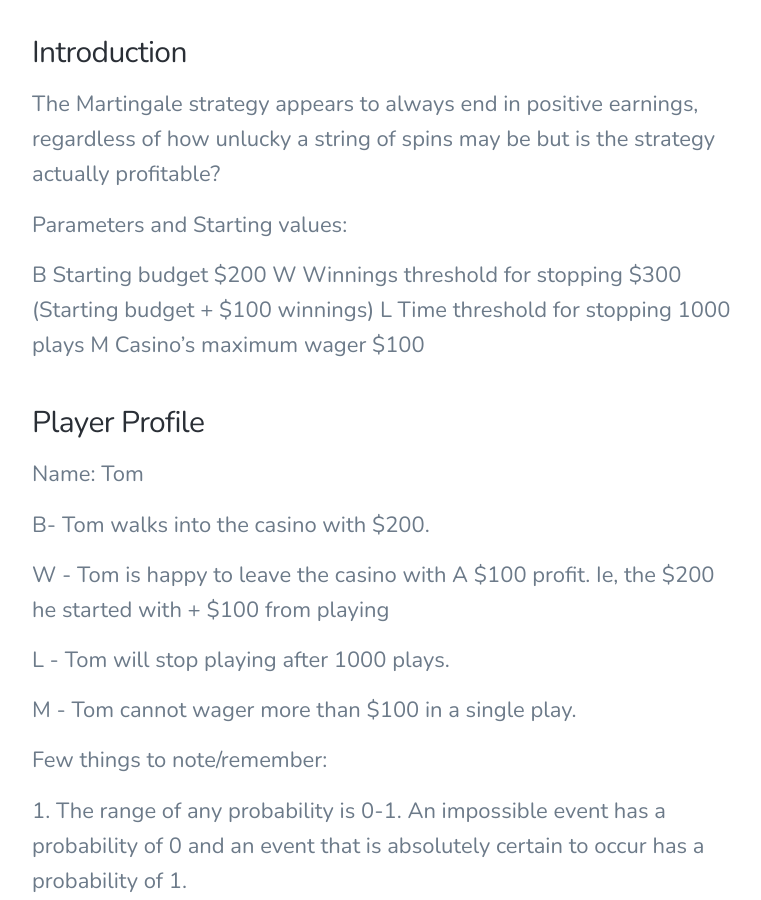
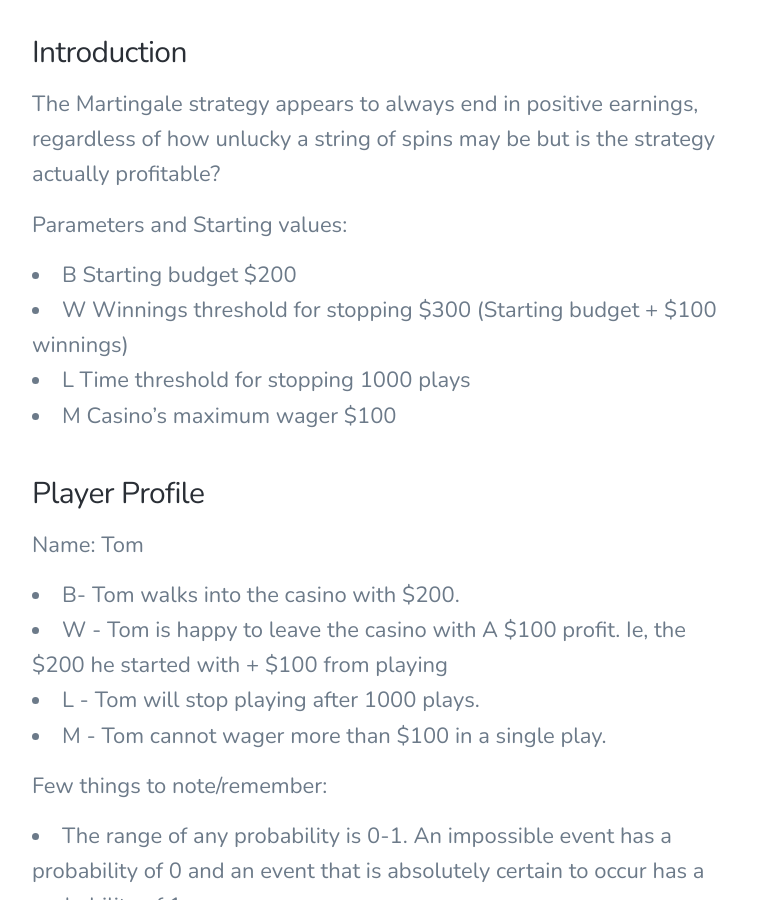
Before and after one commit to alfredprah/alfredprah.github.io2, a Jekyll site: the page built from _posts/2020-03-15-Roulette.md, in a window 1280 px wide and 900 px high, scrolled down 1202 px. Shown: the whole window, without its empty margins (258-1019 px from the left). Built offline with Jekyll 4.4.1, drawn with Linux system fonts in a browser that asks for light colours; nearby versions of some CDN libraries; part of the change alters nothing that is shown.

````diff
--- a/_posts/2020-03-15-Roulette.md
+++ b/_posts/2020-03-15-Roulette.md
@@ -11,28 +11,23 @@ excerpt: The Martingale strategy appears to always end in positive earnings, reg
 The Martingale strategy appears to always end in positive earnings, regardless of how unlucky a string of spins may be but is the strategy actually profitable?
 
 Parameters	and	Starting values:
-
-B	                Starting budget	                    $200
-W	                Winnings threshold for stopping	    $300 (Starting budget + $100 winnings)
-L	                Time threshold for stopping	        1000 plays
-M	                Casino’s maximum wager	            $100
+- B	                Starting budget	                    $200
+- W	                Winnings threshold for stopping	    $300 (Starting budget + $100 winnings)
+- L	                Time threshold for stopping	        1000 plays
+- M	                Casino’s maximum wager	            $100
 
 
 
 ### Player Profile
 Name: Tom
-
-B- Tom walks into the casino with $200.
-
-W - Tom is happy to leave the casino with A $100 profit. Ie, the $200 he started with + $100 from playing
-
-L - Tom will stop playing after 1000 plays.
-
-M - Tom cannot wager more than $100 in a single play.
+- B- Tom walks into the casino with $200.
+- W - Tom is happy to leave the casino with A $100 profit. Ie, the $200 he started with + $100 from playing
+- L - Tom will stop playing after 1000 plays.
+- M - Tom cannot wager more than $100 in a single play.
 
 Few things to note/remember:
-1. The range of any probability is 0-1. An impossible event has a probability of 0 and an event that is absolutely certain to occur has a probability of 1.
-2. Even though the game of gambling is generally considered to be 50/50, the casino always has the upper hand because the 2 green pockets in the total 38 pockets result in the casino's having a probability of 20/38 = 0.53 compareed to Tom's 18/38 = 0.47
+- The range of any probability is 0-1. An impossible event has a probability of 0 and an event that is absolutely certain to occur has a probability of 1.
+- Even though the game of gambling is generally considered to be 50/50, the casino always has the upper hand because the 2 green pockets in the total 38 pockets result in the casino's having a probability of 20/38 = 0.53 compareed to Tom's 18/38 = 0.47
 
 From the similation with the B,W,L and M values listed above, we get the following output:
 
@@ -45,18 +40,16 @@ From the similation with the B,W,L and M values listed above, we get the followi
 [1] -47.1043
 
 This means:
-1. The probability of Tom leaving the casino with an amount more than the $200 he started with, is about 50-51%. this is calculated by taking the average of the number of simulations that result in Tom's having more than $200 in hand. Regardless of how many different simulations are run, the range of the probability and the estimated earnings stay the same.
-
-2. We can also see that from this particular simulation, Tom lost money. Tom actually lost an average of $47 per series. This was calculated by subtractiong Tom's "walk out money" from the $200 he started with, after each simulation, and taking the average of the values.
-
+- The probability of Tom leaving the casino with an amount more than the $200 he started with, is about 50-51%. this is calculated by taking the average of the number of simulations that result in Tom's having more than $200 in hand. Regardless of how many different simulations are run, the range of the probability and the estimated earnings stay the same.
+- We can also see that from this particular simulation, Tom lost money. Tom actually lost an average of $47 per series. This was calculated by subtractiong Tom's "walk out money" from the $200 he started with, after each simulation, and taking the average of the values.
 
 To calculate the average earnings, the sample code that was provided used the values assigned to each of the parameters: B, W, L, M. During the simulation, for the hypothetical "1000" plays, Tom's budget increases or decreases, depending on whether a Red or Black pocket is the resulting outcome. The code includes a for loop, which is expected to run from 1:L where L is the "Time threshold for stopping". In this case, 1000 plays. The outcome of the simulation, black or red, is returned to the function "one_play", and the values of the parameters are updated before the next simulation, with the help of the function "get_last".
 
 Simplifications or other sources of uncertaunty:
-1. The gambler wages a single dollar for every single play.
-2. The only conditions for termination are that the gambler becomes bankrupt, reaches his target profit, or reaches his play limit. No other conditions are accounted for.
-3. There is no money on standby or on reserve for the gambler. When he/she is out of money, he/she is out of the game.
-4. The fact that only 36 pockets are accounted for. Ie, the simulation does not account for the fact that the casino is a real winner, with a probability of 20/38.
+- The gambler wages a single dollar for every single play.
+- The only conditions for termination are that the gambler becomes bankrupt, reaches his target profit, or reaches his play limit. No other conditions are accounted for.
+- There is no money on standby or on reserve for the gambler. When he/she is out of money, he/she is out of the game.
+- The fact that only 36 pockets are accounted for. Ie, the simulation does not account for the fact that the casino is a real winner, with a probability of 20/38.
 
 
 #### loading a library I will be using for my analysis
@@ -185,9 +178,9 @@ mean (total_plays)
 ```
 The code chunk above is one of my favorites in the entire simulation. "total_plays" uses the default values of B, W, L and M to run a simulation 10,000 times. "total_plays" employs a for loop which creates a vector that contains the duration of each simulation. This creates the opportunity to calculate the average number of plays before stopping. Ie, mean(total_plays).
 This calculated average means that on average, by the 201st play, out of the 1000 possible plays, 1 of 3 things happen:
-1. Tom becomes bankrupt (B<0).
-2. Tom reaches his target profit (winnings, W).
-3. Tom reaches his play limit (L).
+- Tom becomes bankrupt (B<0).
+- Tom reaches his target profit (winnings, W).
+- Tom reaches his play limit (L).
 
 
 ### Evolution of earnings over a series of wagers
@@ -200,14 +193,14 @@ plot(s1, type = "b", xlab = "wager number", ylab = "budget left")
 
 ### NOTE
 The average earnings of Tom is calculated after 1 of the following conditions are met:
-1. Tom becomes bankrupt (B<0)
-2. Tom reaches his target profit (winnings, W).
-3. Tom reaches his play limit (L).
+- Tom becomes bankrupt (B<0)
+- Tom reaches his target profit (winnings, W).
+- Tom reaches his play limit (L).
 
 To calculate this, the code returns Tom's remaining money (budget) after each iteration to the variable called stop_play, which runs through the 3 different conditions required for play termination. The conditions are:
-1. If the budget, B is less than 0, terminate the game.
-2. If Tom places a bet 1000 times, L, terminate the game.
-3. If Tom's current desired winning threshold, W, is realized, terminate the game.
+- If the budget, B is less than 0, terminate the game.
+- If Tom places a bet 1000 times, L, terminate the game.
+- If Tom's current desired winning threshold, W, is realized, terminate the game.
 If none of these 3 conditions are aopplicable, continue the simulation.
 
 Code chunk to determine if the simulation should be terminated, depending on the whether the conditions above are met.
@@ -236,9 +229,7 @@ plot(Ls,earnings, type = "b", xlab= "Time Threshold for Stopping, L", ylab = "Ea
 
 ### Limitations of the simulation
 - The most obvious limitation of our simulation is the arbitrary profit limit. In both cases, we set this value at $100, meaning that each run of games stopped after the player budget reached $100 above the initial budget.
-
 - In reality, gamblers would all have different budgets and earnings thresholds. It would be very difficult to generate averages such as those above from real-world scenarios, given the variation in this and other factors.
-
 - Another limitation of the simulation is the casino limit on maximum wager. Again, this would vary significantly in a real-world situation, as different casinos have different rules.
 
 
````
